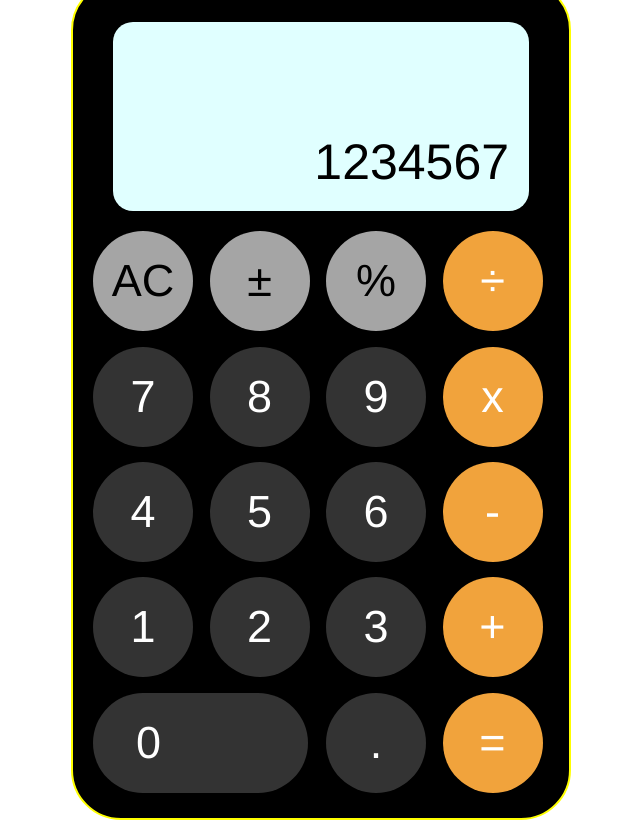
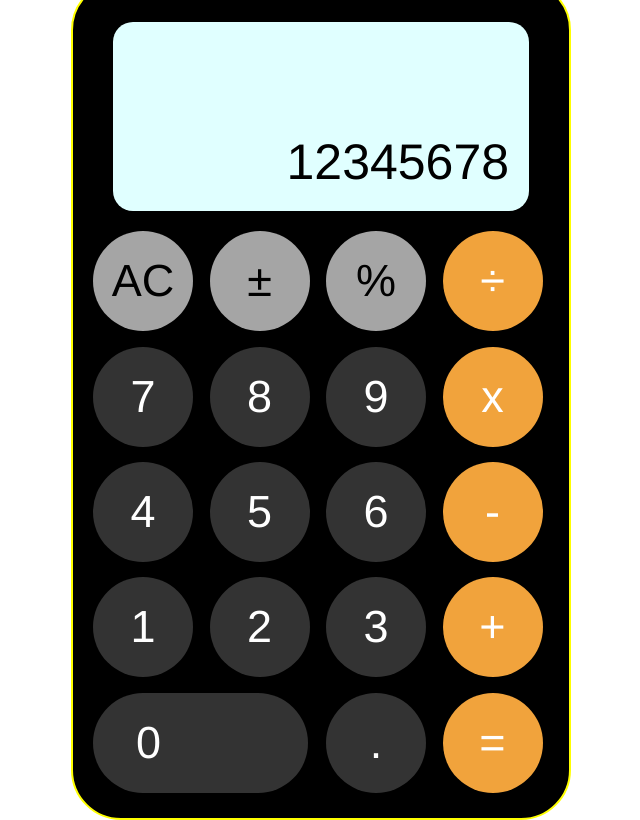
Before and after one commit to sabanferik/IOS_CALCULATOR, a plain HTML site: page index.html in a window 1280 px wide. Shown: the whole page, without its empty margins (319-959 px from the left). Drawn offline with Linux system fonts and the light colour scheme.

Commit message:
TW daki claisma sonrasi Githubta yayin icin son

```diff
--- a/index.html
+++ b/index.html
@@ -8,7 +8,7 @@
   </head>
   <body>
     <div class="calculator">
-      <div class="display">1234567</div>
+      <div class="display">12345678</div>
       <div class="buttons-container">
         <div class="button function ac">AC</div>
         <div class="button function pm">±</div>
```
